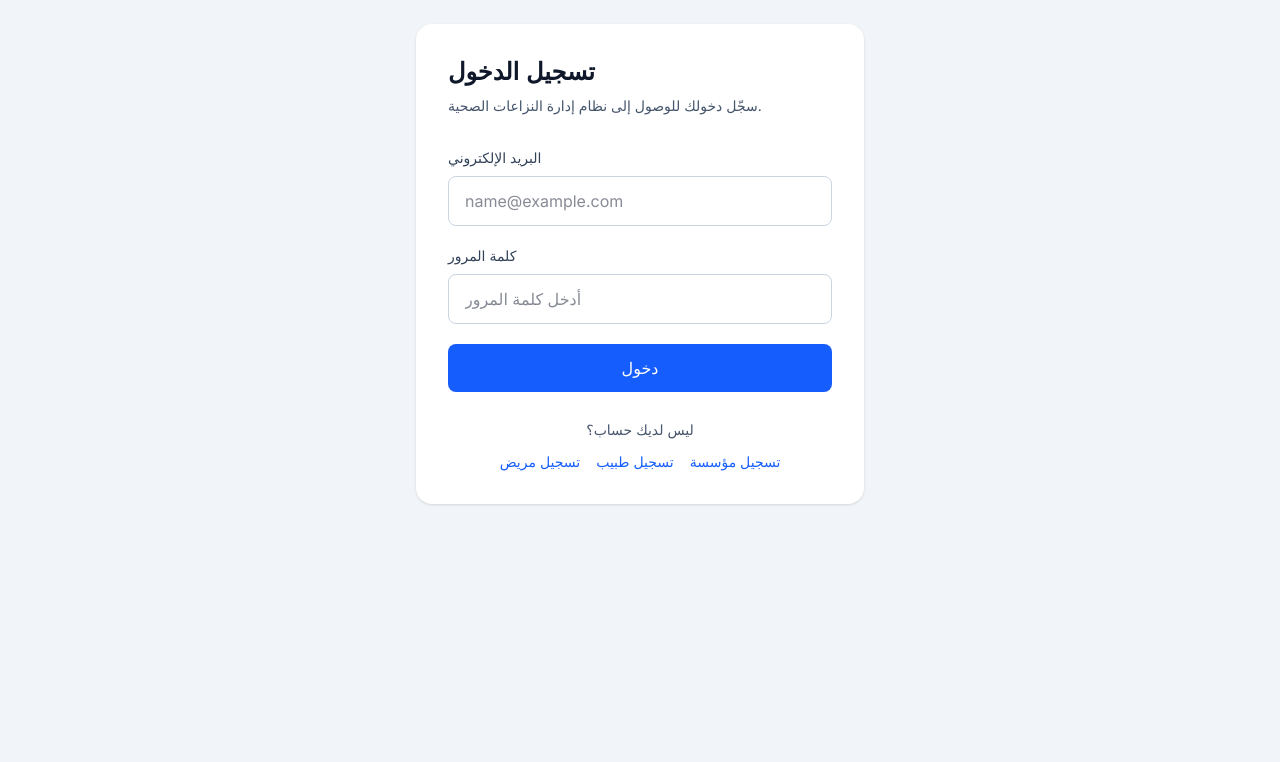
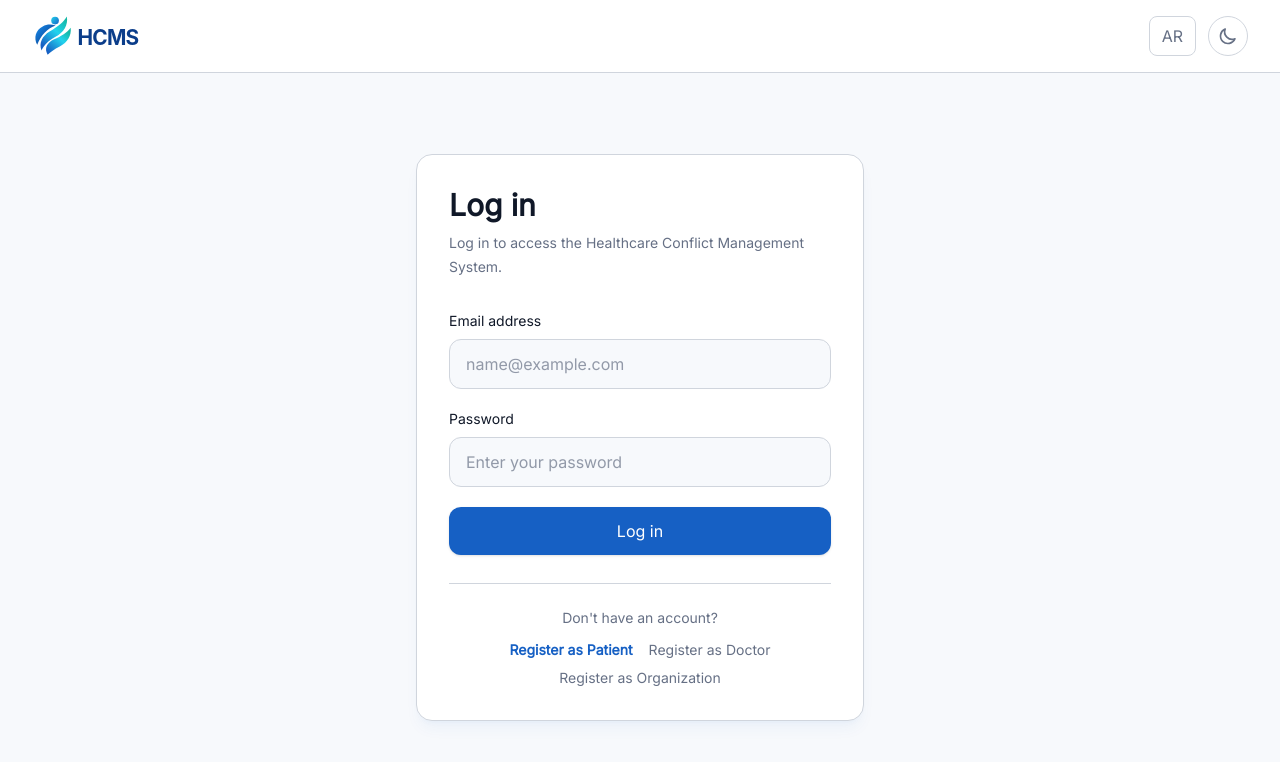
Before and after one commit to ahalnaji002/HCMS-Frontend, a React (Vite) app: page /login in a window 1280 px wide. Shown: the top 762 px of the page. Built offline with nearby package versions, Linux system fonts and the light colour scheme; no server answers.

Commit message:
feat(auth): integrate login interface

```diff
--- a/src/i18n/ar.json
+++ b/src/i18n/ar.json
@@ -154,6 +154,31 @@
       "copyright": "© {{year}} HCMS. جميع الحقوق محفوظة."
     }
   },
+  "login": {
+    "title": "تسجيل الدخول",
+    "description": "سجّل دخولك للوصول إلى نظام إدارة الرعاية الصحية في حالات النزاع.",
+    "email": "البريد الإلكتروني",
+    "emailPlaceholder": "name@example.com",
+    "password": "كلمة المرور",
+    "passwordPlaceholder": "أدخل كلمة المرور",
+    "submit": "تسجيل الدخول",
+    "submitting": "جارٍ تسجيل الدخول...",
+    "noAccount": "ليس لديك حساب؟",
+    "registerPatient": "تسجيل مريض",
+    "registerDoctor": "تسجيل طبيب",
+    "registerOrganization": "تسجيل مؤسسة",
+    "errors": {
+      "required": "يرجى إدخال البريد الإلكتروني وكلمة المرور.",
+      "emailRequired": "يرجى إدخال البريد الإلكتروني.",
+      "passwordRequired": "يرجى إدخال كلمة المرور.",
+      "invalidCredentials": "البريد الإلكتروني أو كلمة المرور غير صحيحة.",
+      "inactiveAccount": "الحساب غير نشط حاليًا. لا يمكن تسجيل الدخول.",
+      "invalidRequest": "يرجى التحقق من بيانات تسجيل الدخول.",
+      "network": "تعذر الاتصال بالخادم. تحقق من اتصالك وحاول مرة أخرى.",
+      "server": "حدث خطأ أثناء تسجيل الدخول. يرجى المحاولة مرة أخرى.",
+      "unknownRole": "تعذر تحديد نوع الحساب."
+    }
+  },
   "language": {
     "english": "English",
     "arabic": "العربية"
--- a/src/i18n/en.json
+++ b/src/i18n/en.json
@@ -154,6 +154,31 @@
       "copyright": "© {{year}} HCMS. All rights reserved."
     }
   },
+  "login": {
+    "title": "Log in",
+    "description": "Log in to access the Healthcare Conflict Management System.",
+    "email": "Email address",
+    "emailPlaceholder": "name@example.com",
+    "password": "Password",
+    "passwordPlaceholder": "Enter your password",
+    "submit": "Log in",
+    "submitting": "Logging in...",
+    "noAccount": "Don't have an account?",
+    "registerPatient": "Register as Patient",
+    "registerDoctor": "Register as Doctor",
+    "registerOrganization": "Register as Organization",
+    "errors": {
+      "required": "Please enter your email address and password.",
+      "emailRequired": "Please enter your email address.",
+      "passwordRequired": "Please enter your password.",
+      "invalidCredentials": "The email address or password is incorrect.",
+      "inactiveAccount": "This account is currently inactive. You cannot log in.",
+      "invalidRequest": "Please check your login information.",
+      "network": "Unable to connect to the server. Check your connection and try again.",
+      "server": "An error occurred while logging in. Please try again.",
+      "unknownRole": "Unable to determine the account type."
+    }
+  },
   "language": {
     "english": "English",
     "arabic": "العربية"
--- a/src/pages/auth/Login.jsx
+++ b/src/pages/auth/Login.jsx
@@ -1,108 +1,283 @@
-import { Link } from "react-router-dom";
 import { useState } from "react";
+import { Link, useNavigate } from "react-router-dom";
+import { useTranslation } from "react-i18next";
+
+import Logo from "../../components/common/Logo";
+import LanguageToggle from "../../components/common/LanguageToggle";
+import ThemeToggle from "../../components/common/ThemeToggle";
+
+import { useAuth } from "../../context/useAuth";
+import { useTheme } from "../../context/ThemeContext";
+import { login } from "../../services/auth";
+import { normalizeApiError } from "../../services/apiError";
+
+const roleRoutes = {
+  PATIENT: "/patient",
+  DOCTOR: "/doctor",
+  NGO: "/ngo",
+  ADMIN: "/admin",
+};
+
 function Login() {
+  const navigate = useNavigate();
+  const { t } = useTranslation();
+
+  const { startSession } = useAuth();
+  const { theme } = useTheme();
+
   const [email, setEmail] = useState("");
   const [password, setPassword] = useState("");
   const [error, setError] = useState("");
+  const [fieldErrors, setFieldErrors] = useState({});
+  const [isSubmitting, setIsSubmitting] = useState(false);
 
-  function handleSubmit(event) {
+  async function handleSubmit(event) {
     event.preventDefault();
 
-    if (!email || !password) {
-      setError("يرجى إدخال البريد الإلكتروني وكلمة المرور.");
+    const validationErrors = {};
+
+    if (!email.trim()) {
+      validationErrors.email = t("login.errors.emailRequired");
+    }
+
+    if (!password) {
+      validationErrors.password = t("login.errors.passwordRequired");
+    }
+
+    if (Object.keys(validationErrors).length > 0) {
+      setFieldErrors(validationErrors);
+      setError("");
       return;
     }
 
     setError("");
-    console.log("سيتم إرسال بيانات الدخول إلى الخادم لاحقًا.");
+    setFieldErrors({});
+    setIsSubmitting(true);
+
+    try {
+      const response = await login({
+        email: email.trim(),
+        password,
+      });
+
+      const { token, user } = response.data;
+      const destination = roleRoutes[user.role];
+
+      if (!destination) {
+        setError(t("login.errors.unknownRole"));
+        return;
+      }
+
+      startSession(token, user);
+      navigate(destination, { replace: true });
+    } catch (requestError) {
+      const { type } = normalizeApiError(requestError);
+
+      if (type === "validation") {
+        setError(t("login.errors.invalidRequest"));
+      } else if (type === "unauthorized") {
+        setError(t("login.errors.invalidCredentials"));
+      } else if (type === "forbidden") {
+        setError(t("login.errors.inactiveAccount"));
+      } else if (type === "network") {
+        setError(t("login.errors.network"));
+      } else {
+        setError(t("login.errors.server"));
+      }
+    } finally {
+      setIsSubmitting(false);
+    }
+  }
+
+  function handleEmailChange(event) {
+    setEmail(event.target.value);
+
+    if (fieldErrors.email) {
+      setFieldErrors((currentErrors) => ({
+        ...currentErrors,
+        email: "",
+      }));
+    }
+
+    if (error) {
+      setError("");
+    }
+  }
+
+  function handlePasswordChange(event) {
+    setPassword(event.target.value);
+
+    if (fieldErrors.password) {
+      setFieldErrors((currentErrors) => ({
+        ...currentErrors,
+        password: "",
+      }));
+    }
+
+    if (error) {
+      setError("");
+    }
   }
 
   return (
-    <main className="min-h-screen bg-slate-100 p-6">
-      <section className="mx-auto max-w-md rounded-2xl bg-white p-8 shadow-sm">
-        <h1 className="text-2xl font-bold text-slate-900">
-          تسجيل الدخول
+    <div className="min-h-screen bg-background text-text-primary">
+      {/* Header */}
+      <header className="border-b border-border bg-surface/95 backdrop-blur">
+        <div className="mx-auto flex h-[72px] max-w-7xl items-center justify-between px-5 sm:px-6 lg:px-8">
+          <Link
+            to="/"
+            className="rounded focus-visible:outline-2 focus-visible:outline-offset-4 focus-visible:outline-primary"
+            aria-label={t("accessibility.home")}
+          >
+            <Logo
+              variant="logo"
+              appearance={theme === "dark" ? "dark" : "light"}
+              className="h-auto w-24 sm:h-11 sm:w-auto"
+              alt={t("accessibility.logoAlt")}
+            />
+          </Link>
+
+          <div className="flex items-center gap-2 sm:gap-3">
+            <LanguageToggle />
+            <ThemeToggle />
+          </div>
+        </div>
+      </header>
+
+      {/* Login */}
+      <main className="flex min-h-[calc(100vh-72px)] items-center justify-center px-5 py-10 sm:px-6">
+        <section className="w-full max-w-md rounded-2xl border border-border bg-surface p-6 shadow-lg shadow-primary/5 sm:p-8">
+          {/* Heading */}
+          <div className="mb-8">
+            <h1 className="text-2xl font-bold text-text-primary sm:text-3xl">
+              {t("login.title")}
             </h1>
 
-        <p className="mt-2 text-sm text-slate-600">
-          سجّل دخولك للوصول إلى نظام إدارة النزاعات الصحية.
+            <p className="mt-2 text-sm leading-6 text-text-secondary">
+              {t("login.description")}
             </p>
+          </div>
 
+          {/* Error */}
           {error && (
-          <p className="mt-5 rounded-lg bg-red-50 p-3 text-sm text-red-700">
+            <div
+              role="alert"
+              className="mb-5 rounded-xl border border-danger/20 bg-danger/10 px-4 py-3 text-sm text-danger"
+            >
               {error}
-          </p>
+            </div>
           )}
 
-        <form onSubmit={handleSubmit} className="mt-8 space-y-5">
+          {/* Form */}
+          <form onSubmit={handleSubmit} className="space-y-5" noValidate>
+            {/* Email */}
             <div>
               <label
                 htmlFor="email"
-              className="mb-2 block text-sm font-medium text-slate-700"
+                className="mb-2 block text-sm font-medium text-text-primary"
               >
-              البريد الإلكتروني
+                {t("login.email")}
               </label>
 
               <input
                 id="email"
+                name="email"
                 type="email"
+                autoComplete="email"
                 value={email}
-              onChange={(event) => setEmail(event.target.value)}
-              placeholder="name@example.com"
-              className="w-full rounded-lg border border-slate-300 px-4 py-3 text-slate-900 outline-none transition focus:border-blue-500 focus:ring-2 focus:ring-blue-100"
+                onChange={handleEmailChange}
+                placeholder={t("login.emailPlaceholder")}
+                disabled={isSubmitting}
+                aria-invalid={Boolean(fieldErrors.email)}
+                aria-describedby={
+                  fieldErrors.email ? "email-error" : undefined
+                }
+                className="w-full rounded-xl border border-border bg-background px-4 py-3 text-text-primary outline-none transition placeholder:text-text-secondary/70 focus:border-primary focus:ring-2 focus:ring-primary/15 disabled:cursor-not-allowed disabled:opacity-60"
               />
+
+              {fieldErrors.email && (
+                <p id="email-error" className="mt-2 text-sm text-danger">
+                  {fieldErrors.email}
+                </p>
+              )}
             </div>
 
+            {/* Password */}
             <div>
               <label
                 htmlFor="password"
-              className="mb-2 block text-sm font-medium text-slate-700"
+                className="mb-2 block text-sm font-medium text-text-primary"
               >
-              كلمة المرور
+                {t("login.password")}
               </label>
 
               <input
                 id="password"
+                name="password"
                 type="password"
+                autoComplete="current-password"
                 value={password}
-              onChange={(event) => setPassword(event.target.value)}
-              placeholder="أدخل كلمة المرور"
-              className="w-full rounded-lg border border-slate-300 px-4 py-3 text-slate-900 outline-none transition focus:border-blue-500 focus:ring-2 focus:ring-blue-100"
+                onChange={handlePasswordChange}
+                placeholder={t("login.passwordPlaceholder")}
+                disabled={isSubmitting}
+                aria-invalid={Boolean(fieldErrors.password)}
+                aria-describedby={
+                  fieldErrors.password ? "password-error" : undefined
+                }
+                className="w-full rounded-xl border border-border bg-background px-4 py-3 text-text-primary outline-none transition placeholder:text-text-secondary/70 focus:border-primary focus:ring-2 focus:ring-primary/15 disabled:cursor-not-allowed disabled:opacity-60"
               />
+
+              {fieldErrors.password && (
+                <p id="password-error" className="mt-2 text-sm text-danger">
+                  {fieldErrors.password}
+                </p>
+              )}
             </div>
 
+            {/* Submit */}
             <button
               type="submit"
-            className="w-full rounded-lg bg-blue-600 px-4 py-3 font-semibold text-white transition hover:bg-blue-700"
+              disabled={isSubmitting}
+              className="w-full rounded-xl bg-primary px-4 py-3 font-semibold text-white shadow-sm transition hover:opacity-90 focus-visible:outline-2 focus-visible:outline-offset-2 focus-visible:outline-primary disabled:cursor-not-allowed disabled:opacity-60"
             >
-            دخول
+              {isSubmitting
+                ? t("login.submitting")
+                : t("login.submit")}
             </button>
-                <div className="space-y-3 pt-2 text-center text-sm">
+          </form>
 
-        <p className="text-slate-600">
-          ليس لديك حساب؟
+          {/* Registration */}
+          <div className="mt-7 border-t border-border pt-6 text-center">
+            <p className="text-sm text-text-secondary">
+              {t("login.noAccount")}
             </p>
 
-        <div className="flex flex-wrap justify-center gap-x-4 gap-y-2">
+            <div className="mt-3 flex flex-wrap items-center justify-center gap-x-4 gap-y-2 text-sm">
               <Link
                 to="/register/patient"
-            className="font-medium text-blue-600 hover:text-blue-700"
+                className="font-semibold text-primary transition hover:opacity-80 focus-visible:outline-2 focus-visible:outline-offset-2 focus-visible:outline-primary"
               >
-            تسجيل مريض
+                {t("login.registerPatient")}
               </Link>
 
-          <a href="#register-doctor" className="font-medium text-blue-600 hover:text-blue-700">
-            تسجيل طبيب
-          </a>
+              <span
+                className="cursor-not-allowed text-text-secondary"
+                title={t("landing.cta.comingSoon")}
+              >
+                {t("login.registerDoctor")}
+              </span>
 
-          <a href="#register-ngo" className="font-medium text-blue-600 hover:text-blue-700">
-            تسجيل مؤسسة
-          </a>
+              <span
+                className="cursor-not-allowed text-text-secondary"
+                title={t("landing.cta.comingSoon")}
+              >
+                {t("login.registerOrganization")}
+              </span>
             </div>
           </div>
-        </form>
         </section>
       </main>
+    </div>
   );
 }
 
```
Lines whose indentation alone changed are shown as unchanged.
